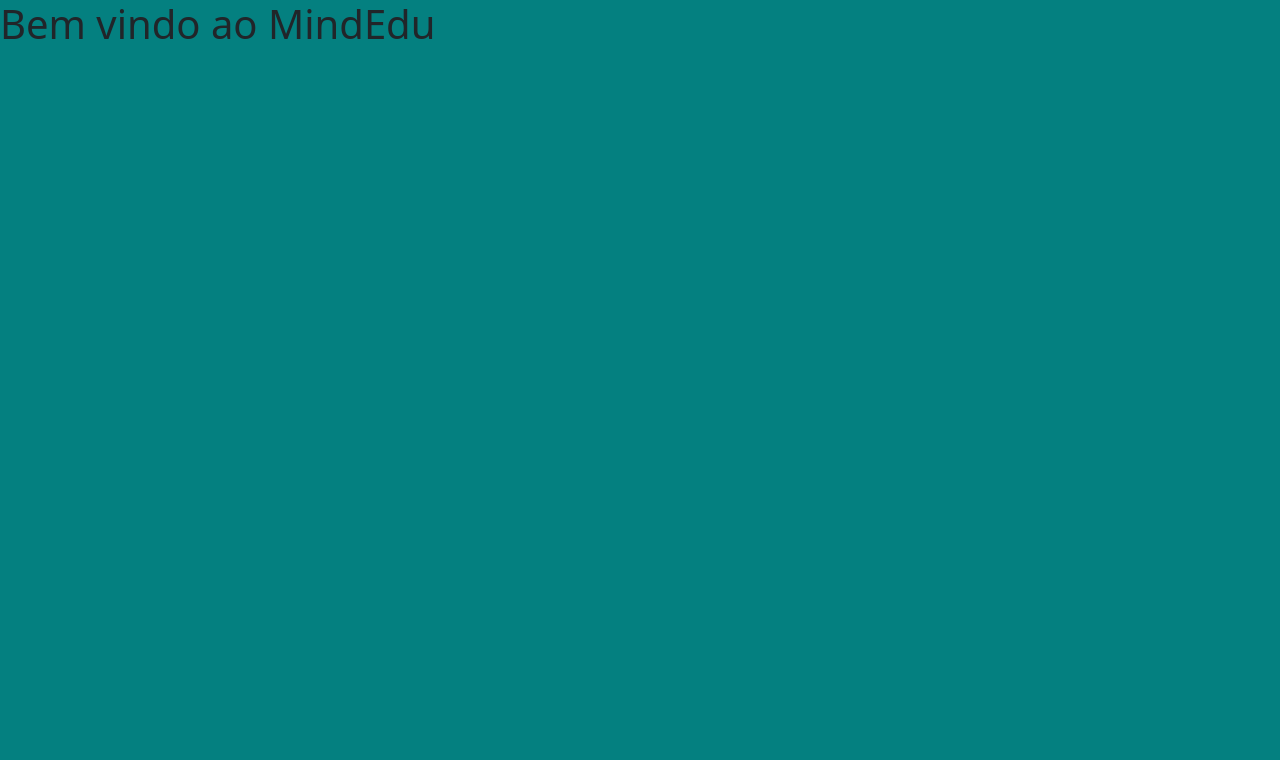
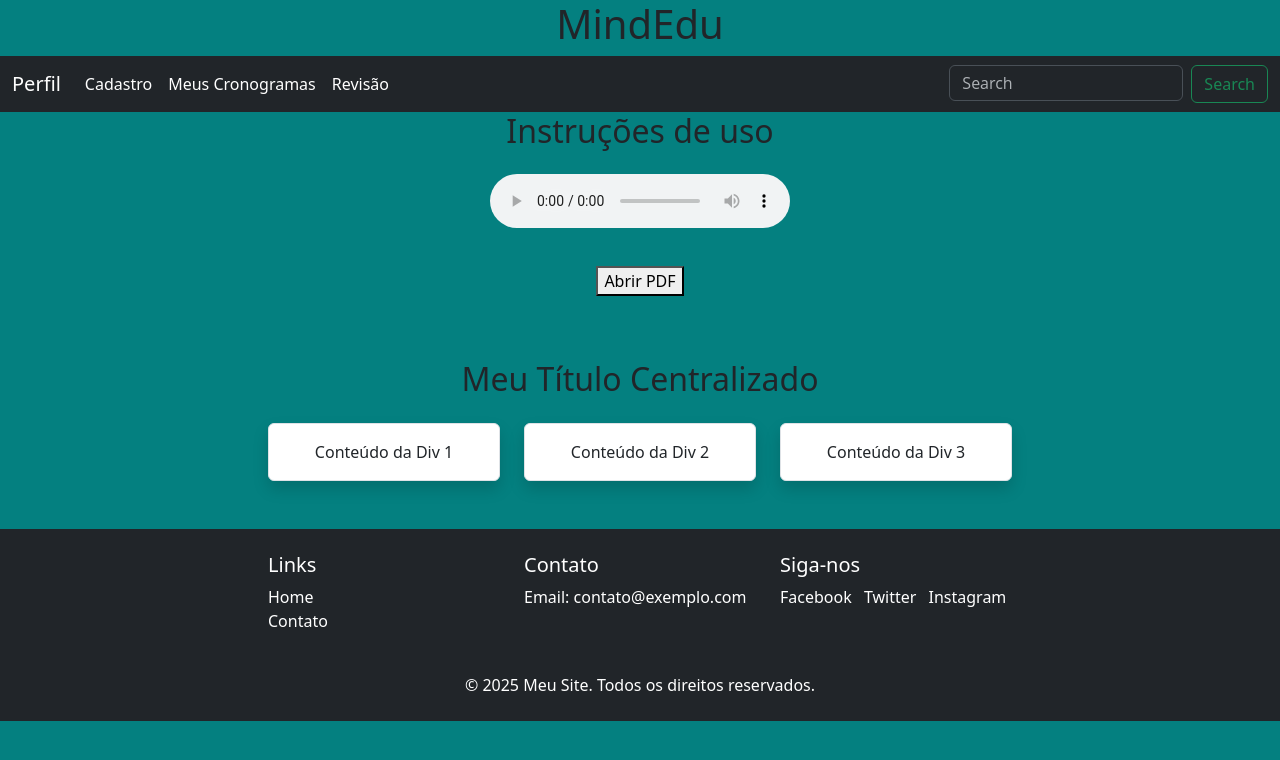
Before and after one commit to ValentimLeonardo/MindEdu, a React (Vite) app: page /homePage in a window 1280 px wide. Shown: the top 760 px of the page. Built offline with nearby package versions, Linux system fonts and the light colour scheme.

Commit message:
home page

```diff
--- /dev/null
+++ b/src/Components/Audio/Audio.jsx
@@ -0,0 +1,14 @@
+import React from 'react';
+
+function AudioPlayer() {
+  return (
+    <div>
+      <audio controls>
+        <source src="./audio.mp3" type="audio/mpeg" />
+        Seu navegador não suporta o elemento de áudio.
+      </audio>
+    </div>
+  );
+}
+
+export default AudioPlayer;
--- /dev/null
+++ b/src/Components/Nav/nav.jsx
@@ -0,0 +1,37 @@
+import "./nav.css"
+import React from "react"
+import 'bootstrap/dist/css/bootstrap.min.css';
+
+const Navegar = () =>{
+    return(
+        <div>
+            <nav className="navbar navbar-expand-lg bg-dark" data-bs-theme="dark">
+                <div className="container-fluid">
+                    <button className="navbar-toggler" type="button" data-bs-toggle="collapse" data-bs-target="#navbarTogglerDemo01" aria-controls="navbarTogglerDemo01" aria-expanded="false" aria-label="Toggle navigation">
+                    <span className="navbar-toggler-icon"></span>
+                    </button>
+                    <div className="collapse navbar-collapse" id="navbarTogglerDemo01">
+                    <a className="navbar-brand" href="#">Perfil</a>
+                    <ul className="navbar-nav me-auto mb-2 mb-lg-0">
+                        <li className="nav-item">
+                            <a className="nav-link active" aria-current="page" href="#">Cadastro</a>
+                        </li>
+                        <li className="nav-item">
+                            <a className="nav-link active" href="#">Meus Cronogramas</a>
+                        </li>
+                        <li className="nav-item">
+                            <a className="nav-link active" href="#">Revisão</a>
+                        </li>
+                    </ul>
+                    <form className="d-flex" role="search">
+                        <input className="form-control me-2" type="search" placeholder="Search" aria-label="Search"/>
+                        <button className="btn btn-outline-success" type="submit">Search</button>
+                    </form>
+                    </div>
+                </div>
+            </nav>
+        </div>
+    )
+}
+
+export default Navegar;
--- /dev/null
+++ b/src/Components/Rodape/rodape.jsx
@@ -0,0 +1,45 @@
+import React from "react";
+import "./rodape.css";
+
+const Rodape = ()  => {
+    return (
+       <footer className="bg-dark text-white py-4">
+        <div className="container">
+            <div className="row">
+            <div className="col-md-4">
+                <h5>Links</h5>
+                <ul className="list-unstyled">
+                <li><a href="#" className="text-white text-decoration-none">Home</a></li>
+                <li><a href="#" className="text-white text-decoration-none">Contato</a></li>
+                </ul>
+            </div>
+
+            <div className="col-md-4">
+                <h5>Contato</h5>
+                <p>Email: contato@exemplo.com</p>
+            </div>
+            <div className="col-md-4">
+                <h5>Siga-nos</h5>
+                <a href="#" className="text-white me-2 text-decoration-none">
+                <i className="fab fa-facebook-f"></i> Facebook
+                </a>
+                <a href="#" className="text-white me-2 text-decoration-none">
+                <i className="fab fa-twitter"></i> Twitter
+                </a>
+                <a href="#" className="text-white text-decoration-none">
+                <i className="fab fa-instagram"></i> Instagram
+                </a>
+            </div>
+            </div>
+            <div className="row mt-4">
+            <div className="col text-center">
+                <p className="mb-0">© 2025 Meu Site. Todos os direitos reservados.</p>
+            </div>
+            </div>
+        </div>
+    </footer>
+
+    );
+}
+
+export default Rodape;
--- /dev/null
+++ b/src/Components/Texto/texto.jsx
@@ -0,0 +1,18 @@
+import React from 'react';
+import pdfFile from './Apresentação-ihc.pdf'; // Ajuste o caminho conforme necessário
+
+function PdfViewer() {
+  const openPdf = () => {
+    window.open(pdfFile, '_blank');
+  };
+
+  return (
+    <div>
+      <button onClick={openPdf}>
+        Abrir PDF
+      </button>
+    </div>
+  );
+}
+
+export default PdfViewer;
--- a/src/pages/Homepage/homePage.jsx
+++ b/src/pages/Homepage/homePage.jsx
@@ -1,12 +1,61 @@
+import React from "react";
 import "./homePage.css";
-import React from "react"
 import 'bootstrap/dist/css/bootstrap.min.css';
+import Navegar from "../../Components/Nav/nav";
+import AudioPlayer from "../../Components/Audio/Audio";
+import PdfViewer from "../../Components/Texto/texto";
+import Rodape from "../../Components/Rodape/rodape";
 
 const HomePage = () =>{
     return(
-        <div>
-            <h1>Bem vindo ao MindEdu</h1>
-        </div>
+        <main>
+            <header>
+                <div className="container d-flex flex-column text-center align-items-center">
+                    <h1>MindEdu</h1>
+                </div>
+            </header>
+            <Navegar/>
+            <div className="container d-flex flex-column text center align-items-center mb-2">
+                <h2>Instruções de uso</h2>
+                <div className="container px-4 text-center">
+                    <div className="row gx-5">
+                        <div className="col">
+                        <div className="p-3">
+                            <AudioPlayer/>
+                        </div>
+                        </div>
+                        <div className="col">
+                        <div className="p-3">
+                            <PdfViewer/>
+                        </div>
+                        </div>
+                    </div>
+                </div>
+
+
+            </div>
+            <div className="container text-center my-5">
+                <h2>Meu Título Centralizado</h2>
+                <div className="row mt-4">
+                    <div className="col-md-4">
+                        <div className="p-3 bg-white border rounded shadow">
+                            Conteúdo da Div 1
+                        </div>
+                    </div>
+                    <div className="col-md-4">
+                        <div className="p-3 bg-white border rounded shadow">
+                            Conteúdo da Div 2
+                        </div>
+                    </div>
+                    <div className="col-md-4">
+                        <div className="p-3 bg-white border rounded shadow">
+                            Conteúdo da Div 3
+                        </div>
+                    </div>
+                </div>
+            </div>
+            <Rodape/>
+        </main>
     )
 }
 
```
Also changed, not shown: src/Components/Nav/nav.css (added), src/Components/Rodape/rodape.css (added), 2 other files (tests, documents, lock files or other folders).
